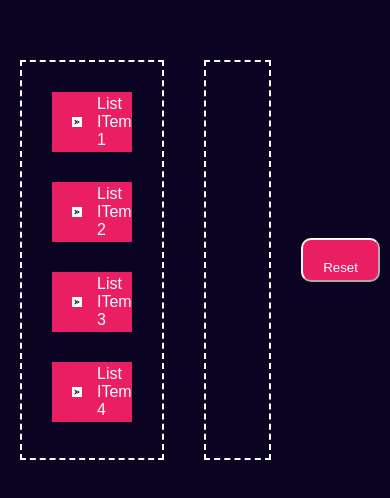
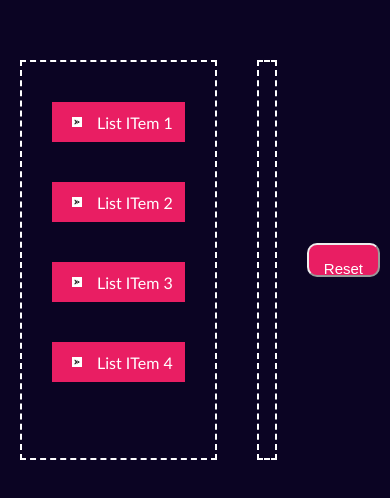
Before and after one commit to anusha-peddoju/drag-and-drop, a plain HTML site: page index.html in a window 390 px wide. Shown: the part 162-660 px from the top of the page. Drawn offline with Linux system fonts and the light colour scheme.

Commit message:
Update style.css

```diff
--- a/style.css
+++ b/style.css
@@ -48,3 +48,38 @@ button{
     border-color: #fff;
     border-radius: 10px;
 }
+
+
+@media (max-width: 600px){
+
+    button{
+
+        background:#e91e63;
+        color:#fff;
+        padding:15px;
+        text-align: center;
+        border-color:#eee;
+        border-radius: 10px;
+        font-size: 15px;
+
+    }
+
+    .list{
+        background:#e91e63;
+        height:40px;
+        width:100pt;
+        margin-top: 40px;
+        color:#fff;
+        display:flex;
+        align-items:center;
+        font-family: 'Gill Sans', 'Gill Sans MT', Calibri, 'Trebuchet MS', sans-serif;
+    }
+    #left,#right
+{
+    width:200px;
+    min-height:400px;
+    margin:20px;
+    border: 2px dashed #fff;
+}
+
+}
```
